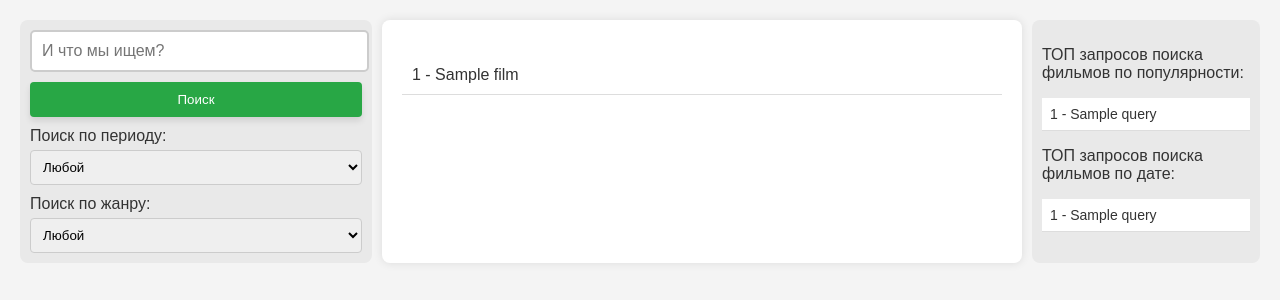
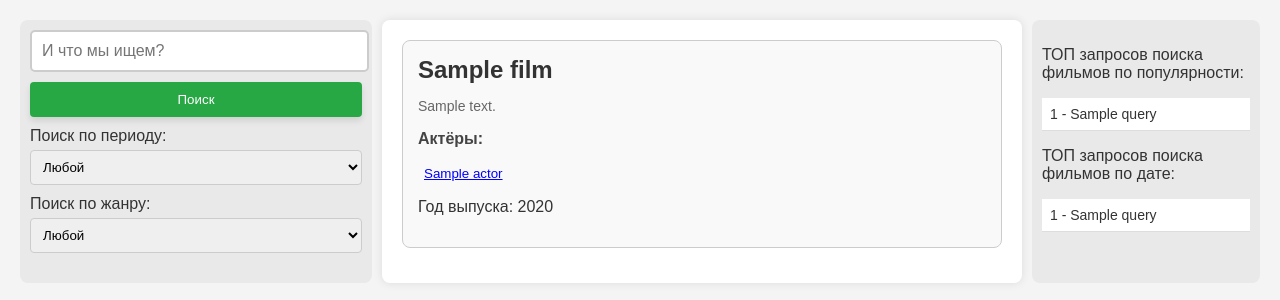
Before and after one commit to tsurkanOdessa/PythonFinalProject, a Python web app: template views/templates/index.html in a window 1280 px wide. Shown: the part 77-377 px from the top of the page. Run offline with Jinja, Linux system fonts and the light colour scheme; the template is opened without the code that fills it: most values are stand-ins (such as "Sample title", 1, 10 or a date in 2020).

Commit message:
update add new param 'Actor'

```diff
--- a/views/templates/css/styles.css
+++ b/views/templates/css/styles.css
@@ -193,3 +193,26 @@ input[type="text"]:focus {
     border-bottom: 1px solid #ddd;
     font-size: 14px;
 }
+
+.film-card {
+    border: 1px solid #ccc;
+    padding: 15px;
+    margin-bottom: 15px;
+    border-radius: 8px;
+    background-color: #f9f9f9;
+}
+
+.film-card h2 {
+    margin: 0 0 10px;
+    color: #333;
+}
+
+.description {
+    font-size: 14px;
+    color: #666;
+}
+
+.actors {
+    font-weight: bold;
+    color: #444;
+}
--- a/views/templates/index.html
+++ b/views/templates/index.html
@@ -9,9 +9,11 @@
 <header>
     <h1>Поиск фильмов</h1>
 </header>
+
 <main class="container">
 
     <div class="sidebar left">
+
         <form action="/" method="POST">
 
             <input name="query" placeholder="И что мы ищем?" type="text">
@@ -30,37 +32,62 @@
                 <option value="2020s">2020-е</option>
                 <option value="custom">Произвольный год</option>
             </select>
-            <input id="customYear" name="customYear" placeholder="Введите год" style="display: none;" type="number">
+            <input id="customYear" name="customYear" placeholder="Введите год" style="display: none;" type="number"
+                   min="1900" max="2100" step="1">
 
             <label for="genre">Поиск по жанру:</label>
             <select id="genre" name="genre">
                 <option value="">Любой</option>
                 {% if genres %}
-                    {% for genre in genres %}
-                        <option value="{{ genre[0]}}">{{ genre[0] }}</option>
-                    {% endfor %}
+                {% for genre in genres %}
+                <option value="{{ genre[0]}}">{{ genre[0] }}</option>
+                {% endfor %}
                 {% endif %}
             </select>
-
         </form>
     </div>
+
     <div class="content">
         {% if films %}
-        <ul>
-            {% for film in films %}
-                <li>{{film[0]}} - {{ film[1] }}</li>
+            {% set films_dict = {} %}
+            {% for title, description, actor, year in films %}
+                {% if title not in films_dict %}
+                {% set films_dict = films_dict.update({title: {'description': description, 'year': year, 'actors': [actor]}}) %}
+                {% else %}
+                {% set films_dict = films_dict.update({title: {'description': films_dict[title].description, 'year':
+                films_dict[title].year, 'actors': films_dict[title].actors + [actor]}}) %}
+                {% endif %}
             {% endfor %}
-        </ul>
-        {% else %}
-        <p>Введите запрос для поиска фильмов.</p>
+
+            {% for title, film_data in films_dict.items() %}
+                <div class="film-card">
+                    <h2>{{ title }}</h2>
+                    <p class="description">{{ film_data.description }}</p>
+                    <p class="actors">
+                        Актёры:
+                        {% for actor in film_data.actors %}
+                    <form action="/" method="POST" style="display:inline;">
+                        <input type="hidden" id="actor" name="actor" value="{{ actor or '' }}">
+                        <button type="submit" style="background:none; border:none; color:blue; text-decoration: underline;">
+                            {{ actor }}
+                        </button>
+                    </form>
+                    {% if not loop.last %}, {% endif %}
+                    {% endfor %}
+                    </p>
+                    <p class="year">Год выпуска: {{ film_data.year }}</p>
+                </div>
+            {% endfor %}
         {% endif %}
     </div>
+
+
     <div class="sidebar right">
         <p>ТОП запросов поиска фильмов по популярности:</p>
         {% if top_queries %}
         <ul>
             {% for query in top_queries %}
-                <li>{{query[0]}} - {{ query[1] }}</li>
+            <li>{{query[0]}} - {{ query[1] }}</li>
             {% endfor %}
         </ul>
         {% endif %}
@@ -69,7 +96,7 @@
         {% if recent_queries %}
         <ul>
             {% for recent_query in recent_queries %}
-                <li>{{recent_query[0]}} - {{ recent_query[1] }}</li>
+            <li>{{recent_query[0]}} - {{ recent_query[1] }}</li>
             {% endfor %}
         </ul>
         {% endif %}
```
Also changed, not shown: app.py (+17 -21 lines), controllers/SearchController.py (+13 -4 lines), models/Searcher.py (+40 -24 lines), user_queries.db.
